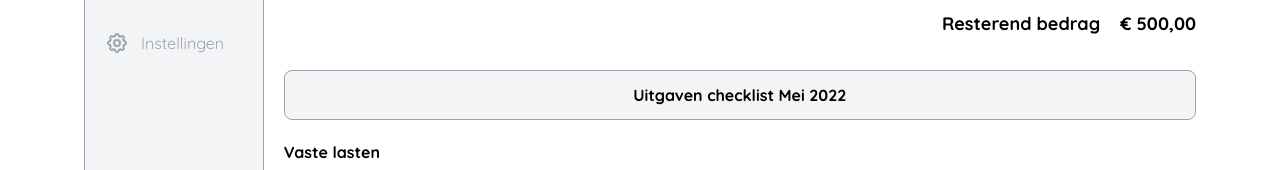
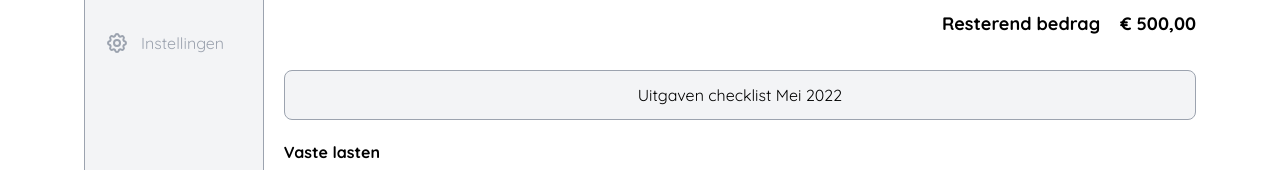
Before and after one commit to Rgerard96/Finance-Manager---Budgerz, a Next.js app: page / in a window 1280 px wide. Shown: the part 266-436 px from the top of the page. Built offline with nearby package versions, Linux system fonts and the light colour scheme.

Commit message:
update homepage

```diff
--- a/pages/index.js
+++ b/pages/index.js
@@ -48,13 +48,13 @@ export default function Home() {
           </div>
         </div>
         <div>
-          <div className='text-center bg-gray-100 rounded-lg p-3 border border-gray-400 font-bold mb-5'>
+          <div className='text-center bg-gray-100 rounded-lg p-3 border border-gray-400 mb-5'>
             Uitgaven checklist Mei 2022
           </div>
           <div>
             <div className='space-y-2'>
               <p className='font-bold'>Vaste lasten</p>
-              <div className='divide-y'>
+              <div className='divide-y-2'>
                 <div className='flex items-center justify-between py-2'>
                   <p>Huur</p>
                   <p>&euro; 500,00 </p>
```
